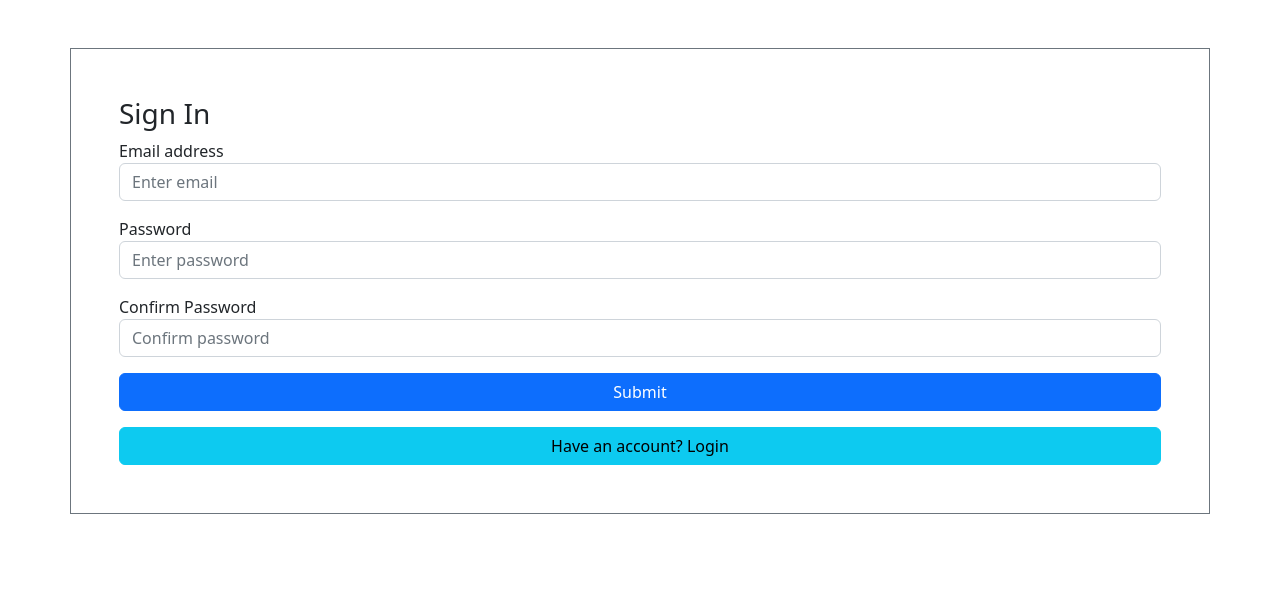
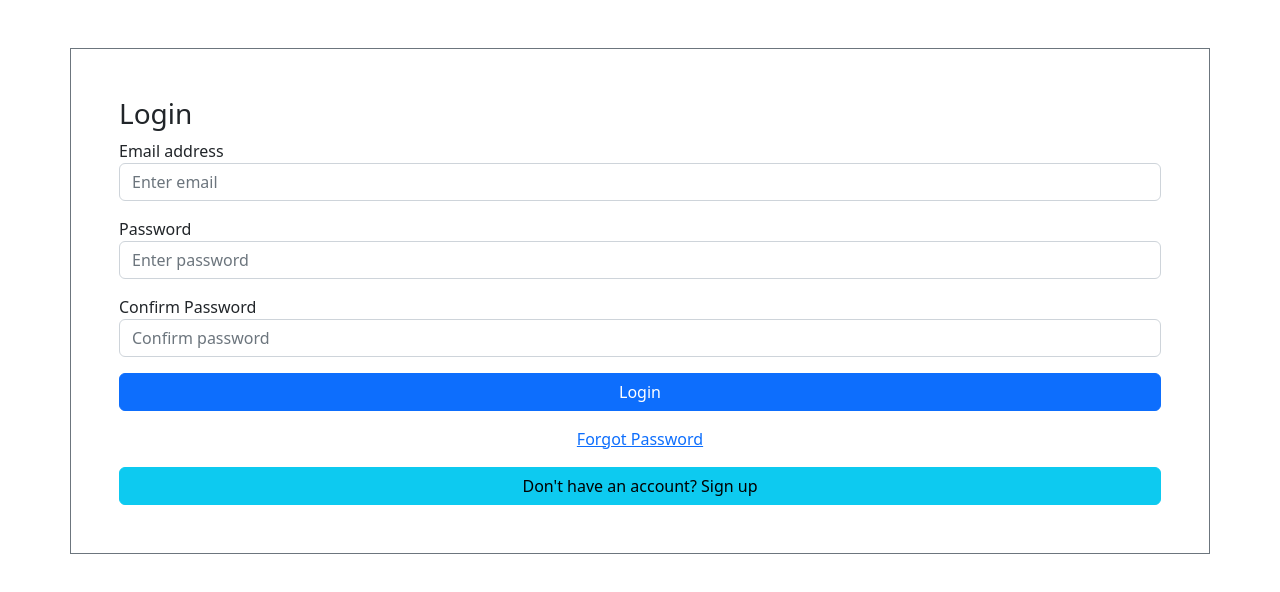
Before and after one commit to Ajay481/React-Mail-Box-Client, a React (Create React App) app: page / in a window 1280 px wide. Shown: the top 592 px of the page. Built offline with nearby package versions, Linux system fonts and the light colour scheme.

Commit message:
Login and Welcome page Added

```diff
--- a/package.json
+++ b/package.json
@@ -13,6 +13,7 @@
     "react-bootstrap": "^2.7.2",
     "react-dom": "^18.2.0",
     "react-redux": "^8.0.5",
+    "react-router-dom": "^5.3.4",
     "react-scripts": "5.0.1",
     "redux": "^4.2.1",
     "web-vitals": "^2.1.4"
--- a/src/App.js
+++ b/src/App.js
@@ -1,8 +1,20 @@
+import { Fragment } from "react";
+import { Switch, Route } from "react-router-dom";
 import "./App.css";
-import SignUpScreen from "./components/Screen/SignUpScreen";
+import AuthScreen from "./components/Screen/AuthScreen";
+import HomeScreen from "./components/Screen/HomeScreen";
 
 function App() {
-  return <SignUpScreen />;
+  return (
+    <Fragment>
+      <Switch>
+        <Route path="/home" exact>
+          <HomeScreen />
+        </Route>
+        <AuthScreen />
+      </Switch>
+    </Fragment>
+  );
 }
 
 export default App;
--- a/src/components/Screen/SignUpScreen.js
+++ b/src/components/Screen/AuthScreen.js
@@ -1,12 +1,26 @@
-import React, { useState } from "react";
-import { useDispatch } from "react-redux";
+import React, { useState, useEffect } from "react";
+import { useDispatch, useSelector } from "react-redux";
+import { NavLink, useHistory } from "react-router-dom";
 import { loginUsers } from "../store/AuthSlice";
 
-const SignUpScreen = () => {
+const AuthScreen = () => {
+  const [isLogIn, setIsLogIn] = useState(true);
   const [email, setEmail] = useState("");
   const [password, setPassword] = useState("");
   const [confirmPassword, setConfirmPassword] = useState("");
+  const history = useHistory();
   const dispatch = useDispatch();
+  const auth = useSelector((state) => state.auth);
+
+  useEffect(() => {
+    if (auth.token) {
+      history.push("/home");
+    }
+  }, [auth.token]);
+
+  const switchAuthHandler = () => {
+    setIsLogIn((prevState) => !prevState);
+  };
 
   const emailChangeHandler = (e) => {
     e.preventDefault();
@@ -25,14 +39,30 @@ const SignUpScreen = () => {
 
   const submitHandler = (e) => {
     e.preventDefault();
-    const url =
-      "https://identitytoolkit.googleapis.com/v1/accounts:signUp?key=AIzaSyBlvwm2UFysqlxp549MzHN_mTVXIn57d7s";
-    dispatch(loginUsers({ url, email, password }));
+    let url;
+    if (email && password === confirmPassword) {
+      if (isLogIn) {
+        url =
+          "https://identitytoolkit.googleapis.com/v1/accounts:signInWithPassword?key=AIzaSyBlvwm2UFysqlxp549MzHN_mTVXIn57d7s";
+      } else {
+        url =
+          "https://identitytoolkit.googleapis.com/v1/accounts:signUp?key=AIzaSyBlvwm2UFysqlxp549MzHN_mTVXIn57d7s";
+      }
+      dispatch(loginUsers({ url, email, password }));
+    } else if (
+      email.length === 0 ||
+      password.length === 0 ||
+      confirmPassword.length === 0
+    ) {
+      alert("Enter All Required Details");
+    } else if (email && password !== confirmPassword) {
+      alert("Confirm Password Not Matched");
+    }
   };
 
   return (
     <form className="container p-5 my-5 bg-white border border-secondary">
-      <h3>Sign In</h3>
+      <h3>{isLogIn ? "Login" : "Sign In"}</h3>
       <div className="mb-3">
         <label>Email address</label>
         <input
@@ -75,16 +105,23 @@ const SignUpScreen = () => {
           className="btn btn-primary"
           onClick={submitHandler}
         >
-          Submit
+          {isLogIn ? "Login" : "Sign up"}
         </button>
       </div>
+      <div className="mt-3 text-center">
+        {isLogIn ? (
+          <NavLink to="/forgotpassword">Forgot Password</NavLink>
+        ) : null}
+      </div>
       <div className="d-grid">
-        <button type="submit" className="btn btn-info mt-3">
-          Have an account? Login
+        <button className="btn btn-info mt-3" onClick={switchAuthHandler}>
+          {isLogIn
+            ? "Don't have an account? Sign up"
+            : "Have an account? Login"}
         </button>
       </div>
     </form>
   );
 };
 
-export default SignUpScreen;
+export default AuthScreen;
--- /dev/null
+++ b/src/components/Screen/HomeScreen.js
@@ -0,0 +1,7 @@
+import React from "react";
+
+const HomeScreen = () => {
+  return <div>Welcome to your mail box</div>;
+};
+
+export default HomeScreen;
--- a/src/components/store/AuthSlice.js
+++ b/src/components/store/AuthSlice.js
@@ -11,7 +11,8 @@ export const loginUsers = createAsyncThunk(
         password: param.password,
         returnSecureToken: true,
       });
-      console.log("User has successfully signed up.")
+      localStorage.setItem("token", response.data.idToken);
+      console.log(response.data);
       return response.data;
     } catch (error) {
       alert("Authentication failed");
@@ -25,6 +26,7 @@ const initialAuthState = {
   token: "",
   userId: "",
   error: "",
+  isLoggedIn: false
 };
 
 const AuthSlice = createSlice({
@@ -37,8 +39,9 @@ const AuthSlice = createSlice({
     builder.addCase(loginUsers.fulfilled, (state, action) => {
       state.isLoading = false;
       state.token = action.payload.idToken;
-      state.userId = action.payload.userId;
+      state.userId = action.payload.email;
       state.error = "";
+      state.isLoggedIn = true
     });
     builder.addCase(loginUsers.rejected, (state, action) => {
       state.isLoading = false;
@@ -51,4 +54,4 @@ const AuthSlice = createSlice({
 
 export const authActions = AuthSlice.actions;
 
-export default AuthSlice;
+export default AuthSlice.reducer;
--- a/src/components/store/store.js
+++ b/src/components/store/store.js
@@ -2,7 +2,7 @@ import { configureStore } from "@reduxjs/toolkit";
 import AuthReducer from "./AuthSlice";
 
 const store = configureStore({
-  reducer: AuthReducer,
+  reducer: { auth: AuthReducer },
 });
 
 export default store;
--- a/src/index.js
+++ b/src/index.js
@@ -5,15 +5,18 @@ import App from "./App";
 import reportWebVitals from "./reportWebVitals";
 import "../node_modules/react-bootstrap/dist/react-bootstrap";
 import "../node_modules/bootstrap/dist/css/bootstrap.css";
+import { BrowserRouter } from "react-router-dom";
 import { Provider } from "react-redux";
 import store from "./components/store/store";
 
 const root = ReactDOM.createRoot(document.getElementById("root"));
 root.render(
   <React.StrictMode>
-    <Provider store={store}>
-      <App />
-    </Provider>
+    <BrowserRouter>
+      <Provider store={store}>
+        <App />
+      </Provider>
+    </BrowserRouter>
   </React.StrictMode>
 );
 
```
Also changed, not shown: 1 other file (tests, documents, lock files or other folders).
